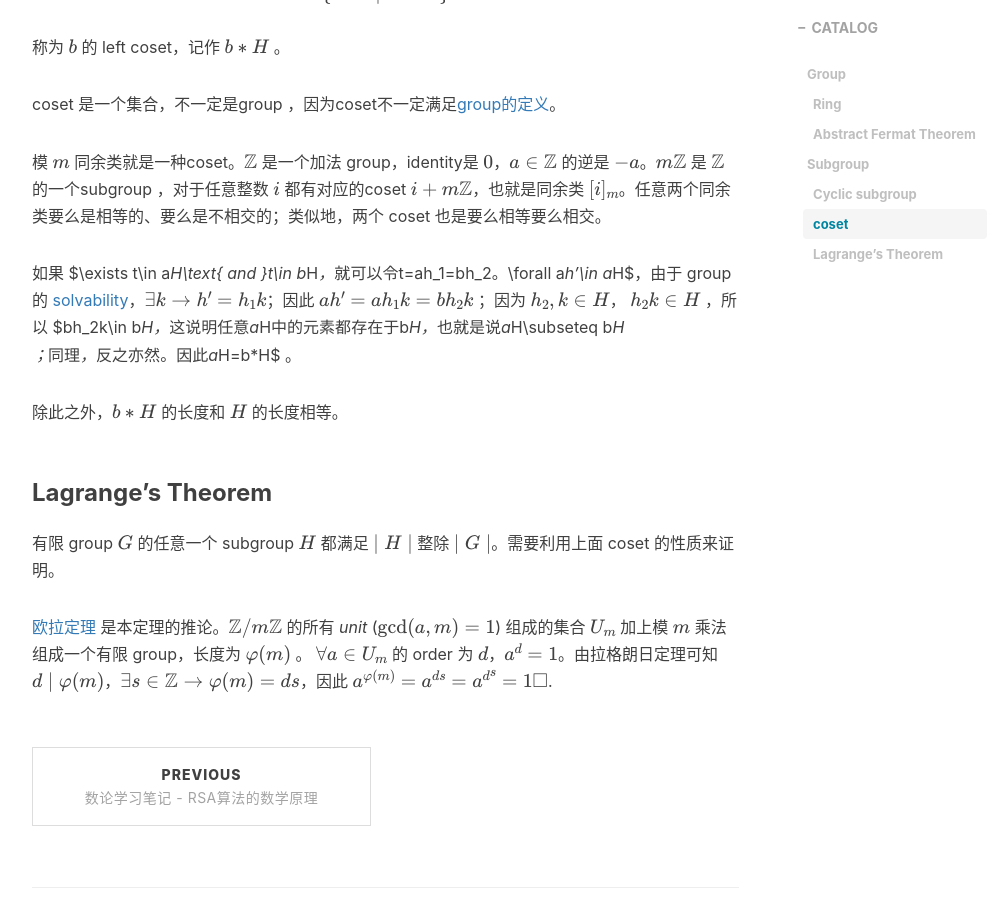
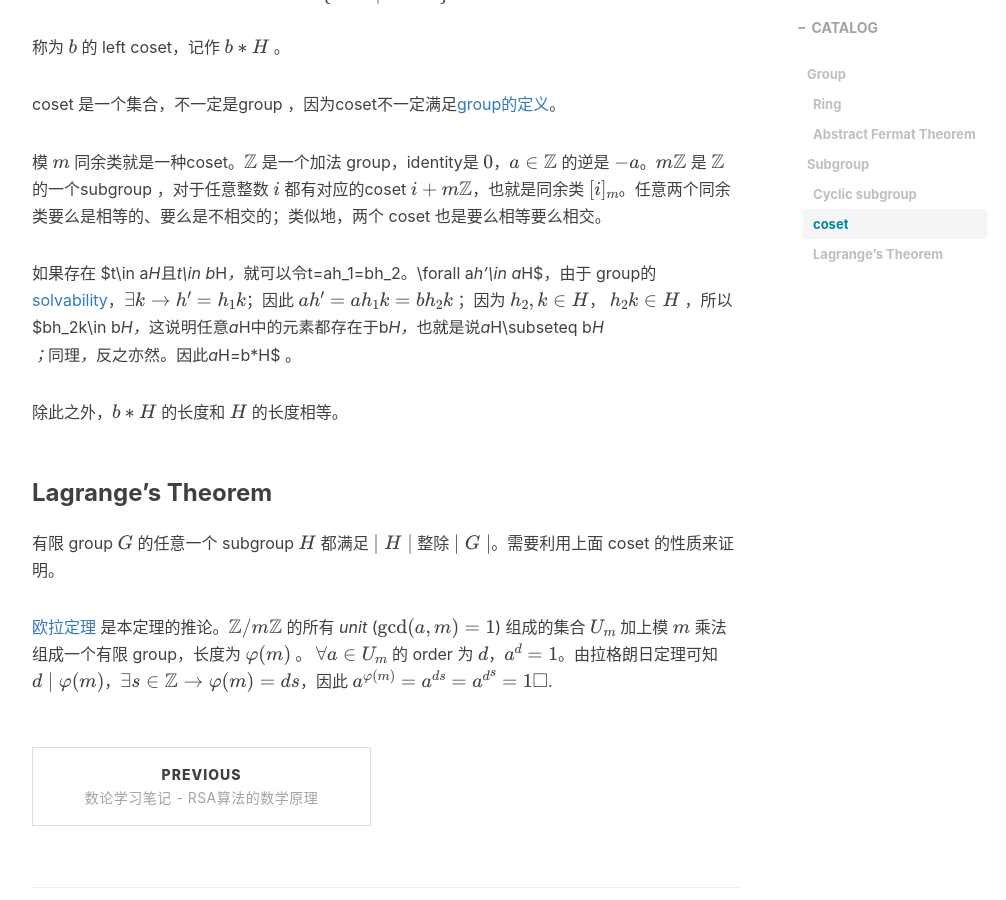
Before and after one commit to kayoch1n/kayoch1n.github.io, a Jekyll site: the page built from _posts/2022-06-05-group.markdown, in a window 1280 px wide and 900 px high, scrolled down 4612 px. Shown: the whole window, without its empty margins (233-1239 px from the left). Built offline with Jekyll 4.4.1, drawn with Linux system fonts in a browser that asks for light colours; nearby versions of some CDN libraries; comment, search, counter and statistics services are not loaded.

Commit message:
Update _posts/2022-06-05-group.markdown

```diff
--- a/_posts/2022-06-05-group.markdown
+++ b/_posts/2022-06-05-group.markdown
@@ -165,7 +165,7 @@ coset 是一个集合，不一定是group ，因为coset不一定满足[group的
 
 模 $m$ 同余类就是一种coset。$\mathbb{Z}$ 是一个加法 group，identity是 $0$，$a\in\mathbb{Z}$ 的逆是 $-a$。$m\mathbb{Z}$ 是 $\mathbb{Z}$ 的一个subgroup ，对于任意整数 $i$ 都有对应的coset $i+m\mathbb{Z}$，也就是同余类 $[i]_m$。任意两个同余类要么是相等的、要么是不相交的；类似地，两个 coset 也是要么相等要么相交。
 
-如果 $\exists t\in a*H\text{ and }t\in b*H$ ，就可以令 $t=ah_1=bh_2$。 $\forall a*h'\in a*H$，由于 group的 [solvability](#group)，$\exists k \to h'=h_1k$；因此 $ah'=ah_1k=bh_2k$ ；因为 $h_2,k\in H$， $h_2k\in H$ ，所以 $bh_2k\in b*H$ ，这说明任意 $a*H$ 中的元素都存在于 $b*H$ ，也就是说 $a*H\subseteq b*H$ ；同理，反之亦然。因此 $a*H=b*H$ 。
+如果存在 $t\in a*H$ 且 $t\in b*H$ ，就可以令 $t=ah_1=bh_2$。 $\forall a*h'\in a*H$，由于 group的 [solvability](#group)，$\exists k \to h'=h_1k$；因此 $ah'=ah_1k=bh_2k$ ；因为 $h_2,k\in H$， $h_2k\in H$ ，所以 $bh_2k\in b*H$ ，这说明任意 $a*H$ 中的元素都存在于 $b*H$ ，也就是说 $a*H\subseteq b*H$ ；同理，反之亦然。因此 $a*H=b*H$ 。
 
 除此之外，$b*H$ 的长度和 $H$ 的长度相等。
 
```
